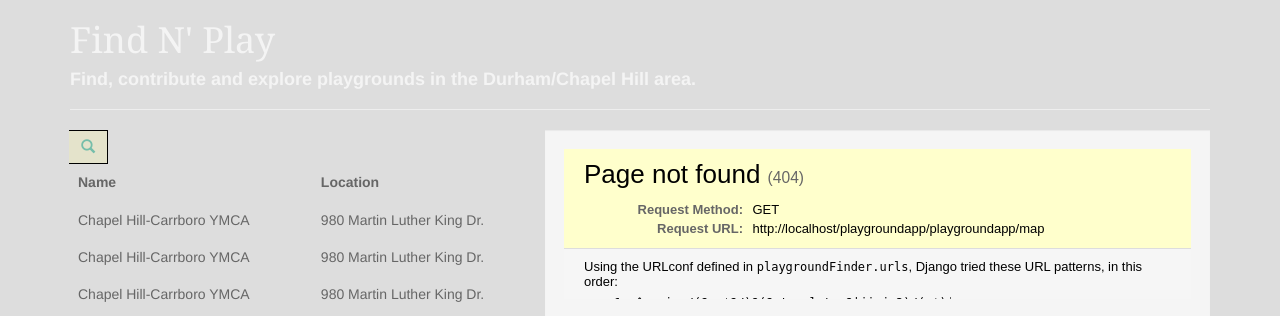
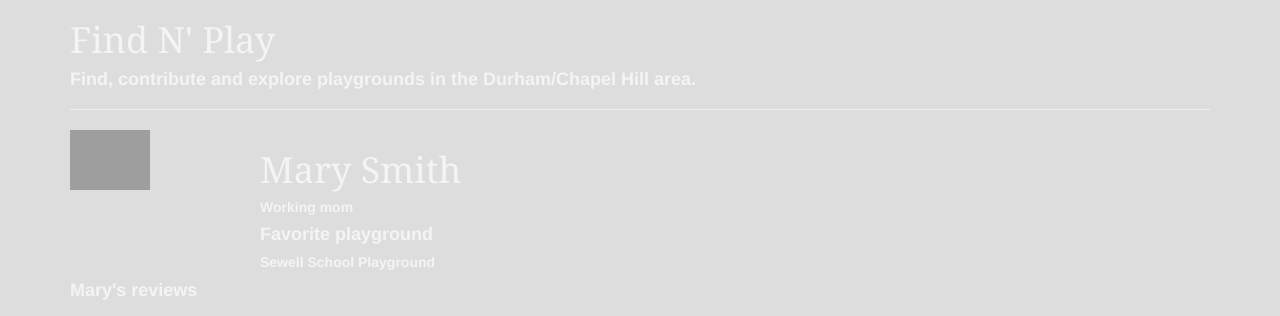
Before and after one commit to steven-king/playground-finder, a Django app: page /playgroundapp/user_profile in a window 1280 px wide. Shown: the top 316 px of the page. Run offline with Django 3.2, Linux system fonts and the light colour scheme; parts of the project's set-up code (start-up, migrations or seed data) failed here and were passed over; some libraries are stand-ins or nearby versions; grey boxes are pictures that could not be loaded.

Commit message:
html templates

```diff
--- a/playgroundApp/templates/playgroundApp/user_profile.html
+++ b/playgroundApp/templates/playgroundApp/user_profile.html
@@ -6,103 +6,42 @@
 
 <hr>
 
-<a id="find"></a>
-<div class="row">
-<div class="col-md-5 left-info">
-    <div class="input-group">
-        <span class="input-group-btn">
-            <button class="btn btn-default" type="button" style="background-color: hsla(58, 100%, 75%, 0.2); border: 1px solid #000; border-left: none;"><span class="glyphicon glyphicon-search" style="color: hsla(174, 94%, 31%, 0.5);"></span></button>
-        </span>
-    </div><!-- /input-group -->
 
+<div class="col-md-2 left-picture">
+    <img src="http://jeweell.com/data_images/out/62/1169199-christopher-walken.jpg" width="80 px">
+</div>
+
+<div class="col-md-10 user-name">
+    <h1>Mary Smith</h1>  <!---database info needed -->
+
+    <h5>Working mom</h5> <!---database info needed -->
+
+    <h4>Favorite playground</h4>
+
+    <h5>Sewell School Playground</h5> <!---database info needed -->
+</div>
+
+<div class="col-med-12 user-reviews">
+<h4>Mary's reviews</h4> <!---database info needed for her name-->
 
     <table class="table">
-        <thead>
+
             <tr>
-                <th>Name</th>
-                <th>Location</th>
-            </tr>
-        </thead>
-        <tbody>
-            <tr>
-                <td>Chapel Hill-Carrboro YMCA</td>
+                <td><img src="http://www.chp.edu/cs/Satellite?blobcol=urldata&blobheader=image%2Fgif&blobkey=id&blobtable=MungoBlobs&blobwhere=1294152136942&ssbinary=true&eHA_media_type=.gif"></td>
                 <td>980 Martin Luther King Dr.</td>
             </tr>
             <tr>
-                <td>Chapel Hill-Carrboro YMCA</td>
+                <td><img src="http://www.chp.edu/cs/Satellite?blobcol=urldata&blobheader=image%2Fgif&blobkey=id&blobtable=MungoBlobs&blobwhere=1294152136942&ssbinary=true&eHA_media_type=.gif"></td>
                 <td>980 Martin Luther King Dr.</td>
             </tr>
             <tr>
-                <td>Chapel Hill-Carrboro YMCA</td>
+                <td><img src="http://www.chp.edu/cs/Satellite?blobcol=urldata&blobheader=image%2Fgif&blobkey=id&blobtable=MungoBlobs&blobwhere=1294152136942&ssbinary=true&eHA_media_type=.gif"></td>
                 <td>980 Martin Luther King Dr.</td>
             </tr>
-            <tr>
-                <td>Chapel Hill-Carrboro YMCA</td>
-                <td>980 Martin Luther King Dr.</td>
-            </tr>
-            <tr>
-                <td>Chapel Hill-Carrboro YMCA</td>
-                <td>980 Martin Luther King Dr.</td>
-            </tr>
-            <tr>
-                <td>Chapel Hill-Carrboro YMCA</td>
-                <td>980 Martin Luther King Dr.</td>
-            </tr>
-        </tbody>
+
     </table>
 
-    <div class="panel-group" id="accordion">
-        <div class="panel panel-default">
-          <div class="panel-heading">
-            <h4 class="panel-title">
-              <a data-toggle="collapse" data-parent="#accordion" href="#collapseOne">
-                Features
-              </a>
-            </h4>
-          </div>
-          <div id="collapseOne" class="panel-collapse collapse in">
-            <div class="panel-body">
-                <ul>
-                    <li><input type="radio"></li>
-                    <li><input type="radio"></li>
-                    <li><input type="radio"></li>
-                    <li><input type="radio"></li>
-                    <li><input type="radio"></li>
-                    <li><input type="radio"></li>
-                </ul>
-            </div>
-          </div>
-        </div>
-        <div class="panel panel-default">
-          <div class="panel-heading">
-            <h4 class="panel-title">
-              <a data-toggle="collapse" data-parent="#accordion" href="#collapseTwo">
-                Transportation
-              </a>
-            </h4>
-          </div>
-          <div id="collapseTwo" class="panel-collapse collapse">
-            <div class="panel-body">
-                <ul>
-                    <li><input type="radio"></li>
-                    <li><input type="radio"></li>
-                    <li><input type="radio"></li>
-                    <li><input type="radio"></li>
-                    <li><input type="radio"></li>
-                    <li><input type="radio"></li>
-                </ul>
-            </div>
-          </div>
-        </div>
+</div>
 
-    </div>
-
-</div><!--end list column-->
-<div class="col-md-7 right-map">
-    <iframe class="container well" src="{{ TEMPLATE_DIRS }}playgroundapp/map" style="width: 100%; min-height: 100%; border: none;">
-
-    </iframe>
-</div>
-</div><!--end list detail and map row-->
 
 {% endblock %}
```
Also changed, not shown: playgroundApp/templates/playgroundApp/user_signup.html (+69 -1 lines).
